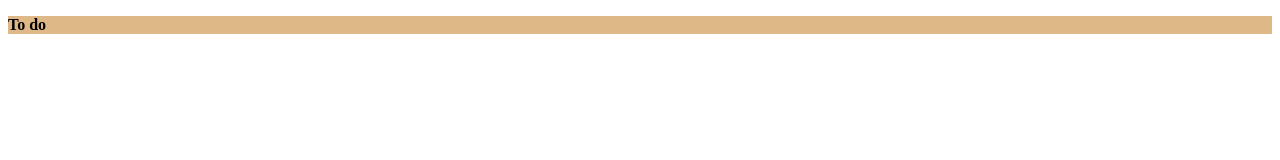
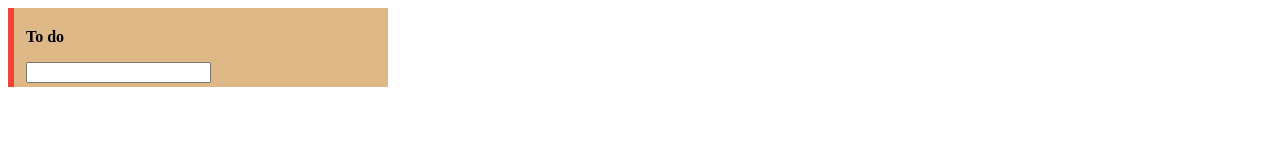
Before and after one commit to swakejake/to-do-list, a plain HTML site: page index.html in a window 1280 px wide. Drawn offline with Linux system fonts and the light colour scheme.

Commit message:
inputtext

```diff
--- a/index.html
+++ b/index.html
@@ -11,6 +11,7 @@
 <body>
     <div class="notes">
         <p><strong>To do</strong></p>
+        <input type="text">
     </div>
 </body>
 </html>
--- a/mystyle.css
+++ b/mystyle.css
@@ -1,4 +1,9 @@
 .notes {
     background-color: burlywood;
-    border-radius: 6px solid #f44336;
+    border-left: 6px solid #f44336;
+    max-width: 350px;
 }
+div {
+    margin-bottom: 15px;
+    padding: 4px 12px;
+}
```
